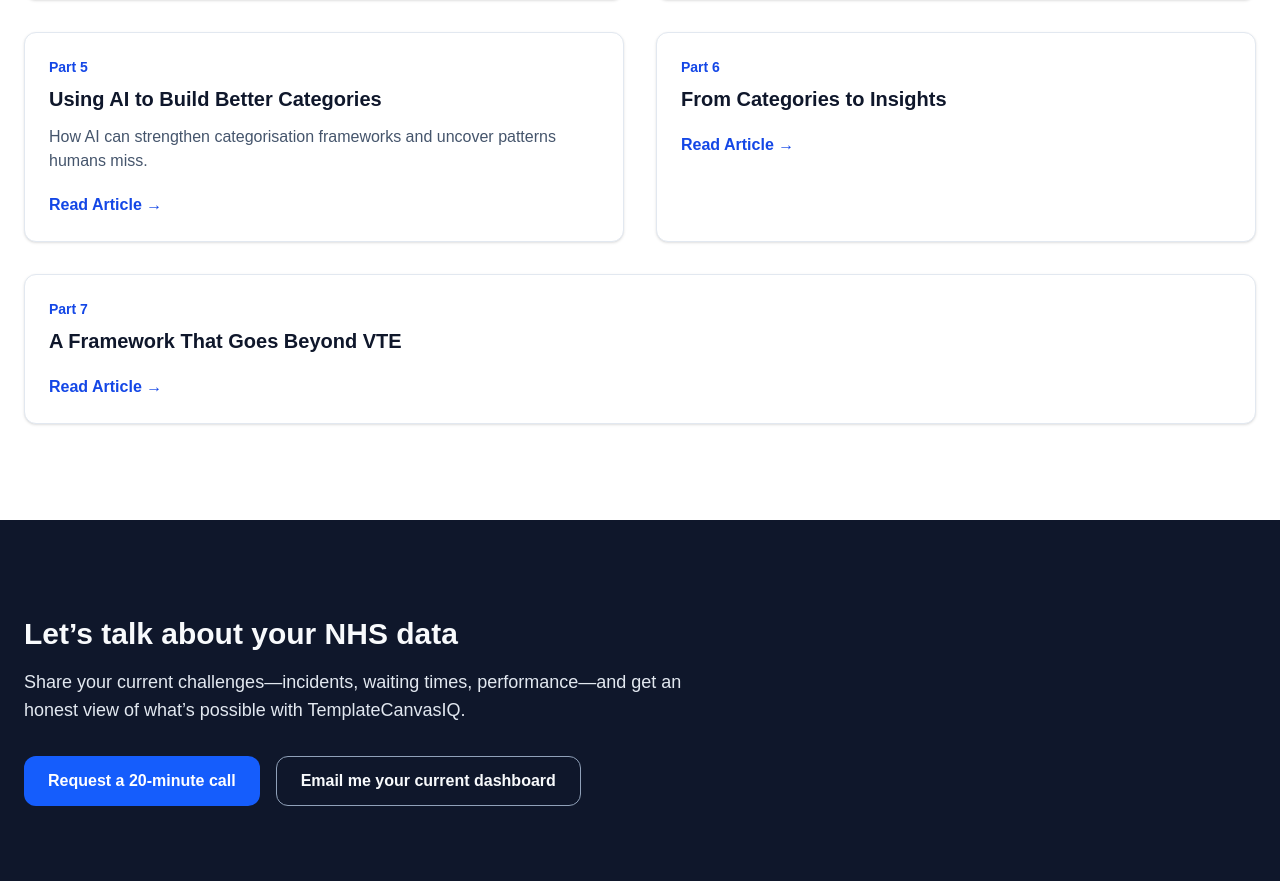
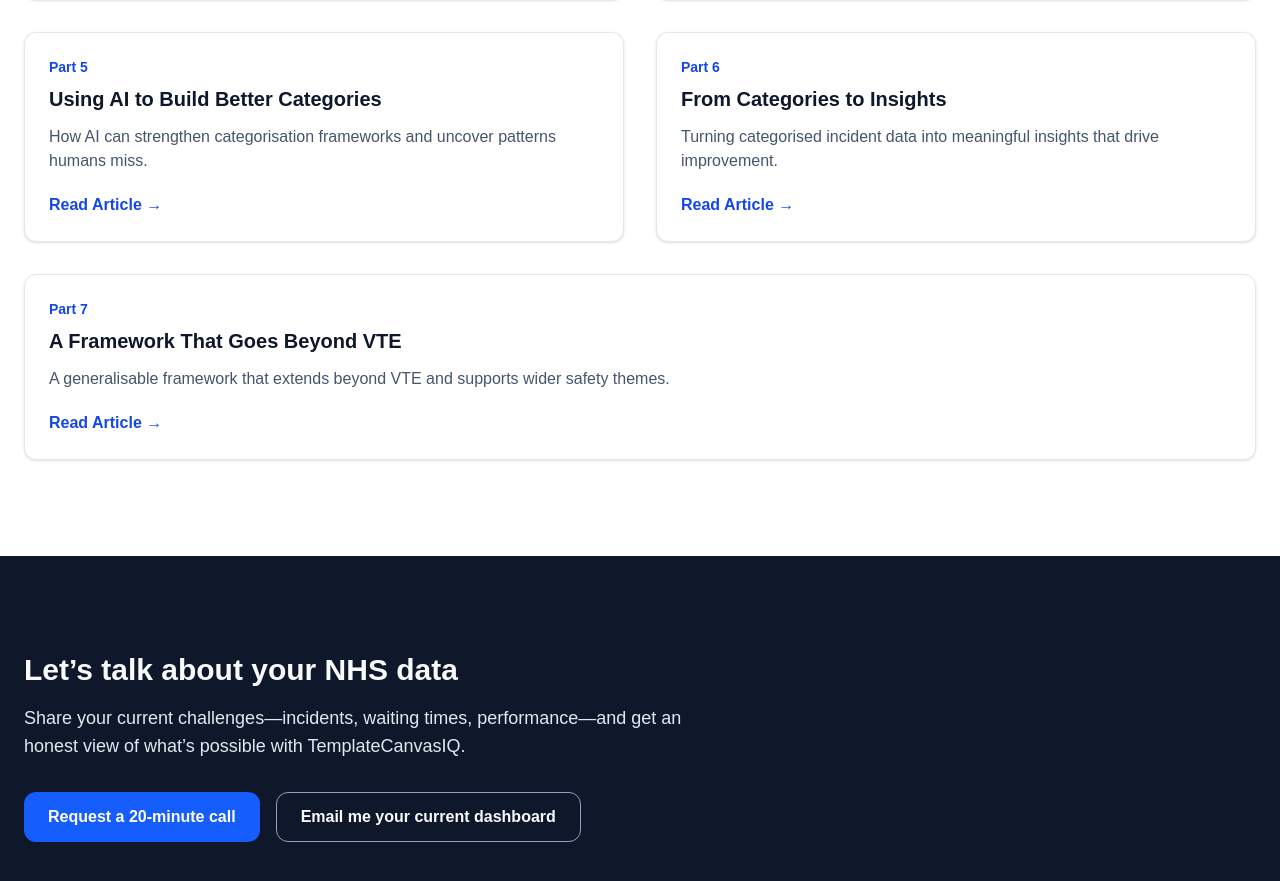
Before and after one commit to 24Mark8/templatecanvasiq, a Next.js app: page / in a window 1280 px wide. Shown: the part 2344-3225 px from the top of the page. Built offline with nearby package versions, Linux system fonts and the light colour scheme.

Commit message:
Update page.tsx

```diff
--- a/app/page.tsx
+++ b/app/page.tsx
@@ -238,7 +238,10 @@ export default function Home() {
         <p className="text-sm font-semibold text-blue-700">Part 6</p>
         <h3 className="mt-2 text-xl font-bold text-slate-900">
           From Categories to Insights
-        </h3>
+        </h3><p className="mt-3 text-slate-600">
+  Turning categorised incident data into meaningful insights that drive improvement.
+</p>
+
         <p className="mt-5 font-semibold text-blue-700">Read Article →</p>
       </Link>
 
@@ -250,7 +253,10 @@ export default function Home() {
         <p className="text-sm font-semibold text-blue-700">Part 7</p>
         <h3 className="mt-2 text-xl font-bold text-slate-900">
           A Framework That Goes Beyond VTE
-        </h3>
+        </h3><p className="mt-3 text-slate-600">
+  A generalisable framework that extends beyond VTE and supports wider safety themes.
+</p>
+
         <p className="mt-5 font-semibold text-blue-700">Read Article →</p>
       </Link>
 
```
